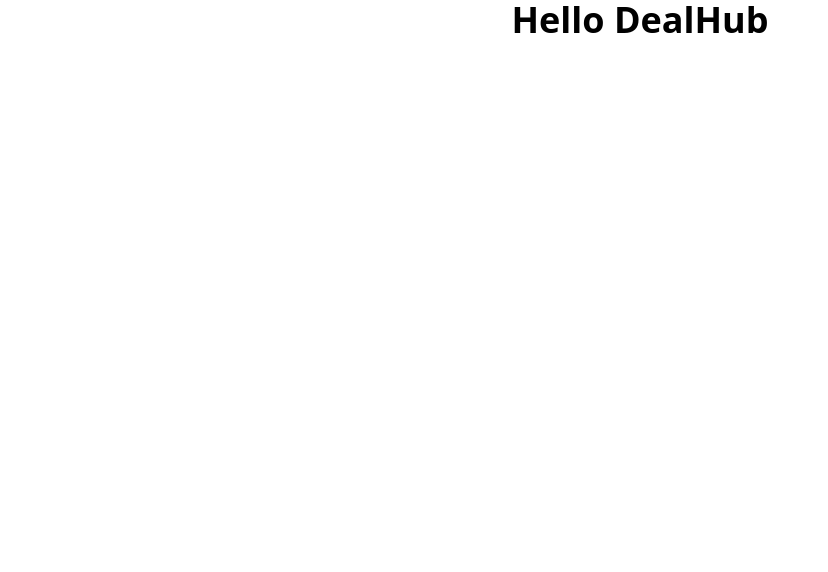
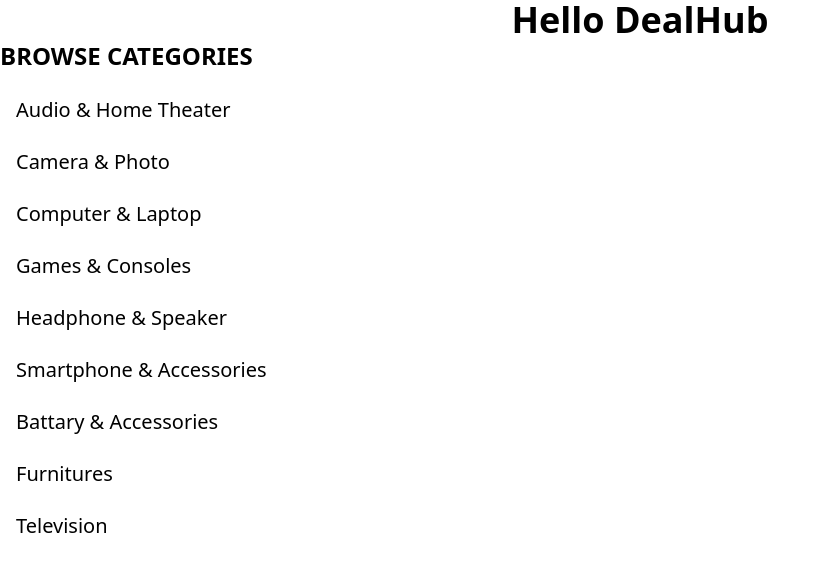
Before and after one commit to T-0-N-M-0-Y/DealHub-Client, a React (Vite) app: page / in a window 1280 px wide. Shown: the top 572 px of the page, without its empty margins (0-828 px from the left). Built offline with nearby package versions, Linux system fonts and the light colour scheme.

Commit message:
Category Added

```diff
--- /dev/null
+++ b/Public/categories.json
@@ -0,0 +1,38 @@
+[
+    {
+        "id": "0",
+        "name": "Audio & Home Theater"
+    },
+    {
+        "id": "1",
+        "name": "Camera & Photo"
+    },
+    {
+        "id": "2",
+        "name": "Computer & Laptop"
+    },
+    {
+        "id": "3",
+        "name": "Games & Consoles"
+    },
+    {
+        "id": "4",
+        "name": "Headphone & Speaker"
+    },
+    {
+        "id": "5",
+        "name": "Smartphone & Accessories"
+    },
+    {
+        "id": "6",
+        "name": "Battary & Accessories"
+    },
+    {
+        "id": "7",
+        "name": "Furnitures"
+    },
+    {
+        "id": "8",
+        "name": "Television"
+    }
+]
--- a/package.json
+++ b/package.json
@@ -14,6 +14,7 @@
     "match-sorter": "^6.3.1",
     "react": "^18.2.0",
     "react-dom": "^18.2.0",
+    "react-icons": "^4.11.0",
     "react-router-dom": "^6.16.0",
     "sort-by": "^1.2.0"
   },
--- /dev/null
+++ b/src/Components/Category/Category.jsx
@@ -0,0 +1,28 @@
+import { useEffect, useState } from 'react';
+import { Link } from 'react-router-dom';
+
+const Category = () => {
+    const [categories, setCategories] = useState([]);
+    console.log(categories);
+
+    useEffect(() => {
+        fetch('categories.json')
+            .then(res => res.json())
+            .then(data => setCategories(data))
+    }, [])
+
+    return (
+        <div className="space-y-6">
+            <h2 className="text-2xl font-bold">BROWSE CATEGORIES</h2>
+            {
+                categories.map(category => <Link
+                    className="block ml-4 text-xl"
+                    key={category.id}
+                    to={`/category/${category.id}`}
+                    >{category.name}</Link>)
+            }
+        </div>
+    );
+};
+
+export default Category;
--- a/src/Layout/MainLayout.jsx
+++ b/src/Layout/MainLayout.jsx
@@ -1,9 +1,11 @@
 import { Outlet } from "react-router-dom";
+import Category from "../Components/Category/Category";
 
 const MainLayout = () => {
   return (
     <div>
       <Outlet></Outlet>
+      <Category></Category>
     </div>
   );
 };
```
Also changed, not shown: 1 other file (tests, documents, lock files or other folders).
